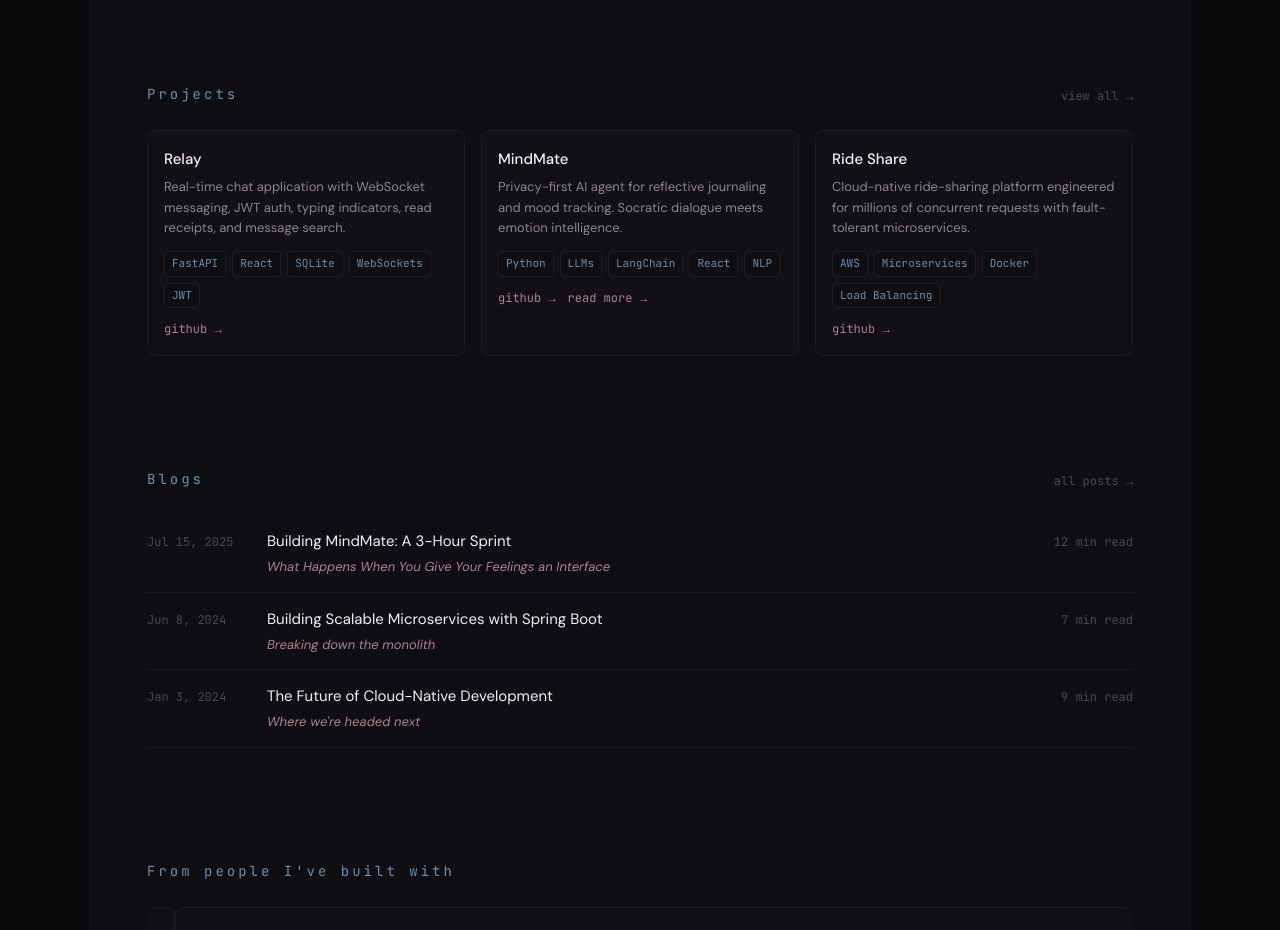
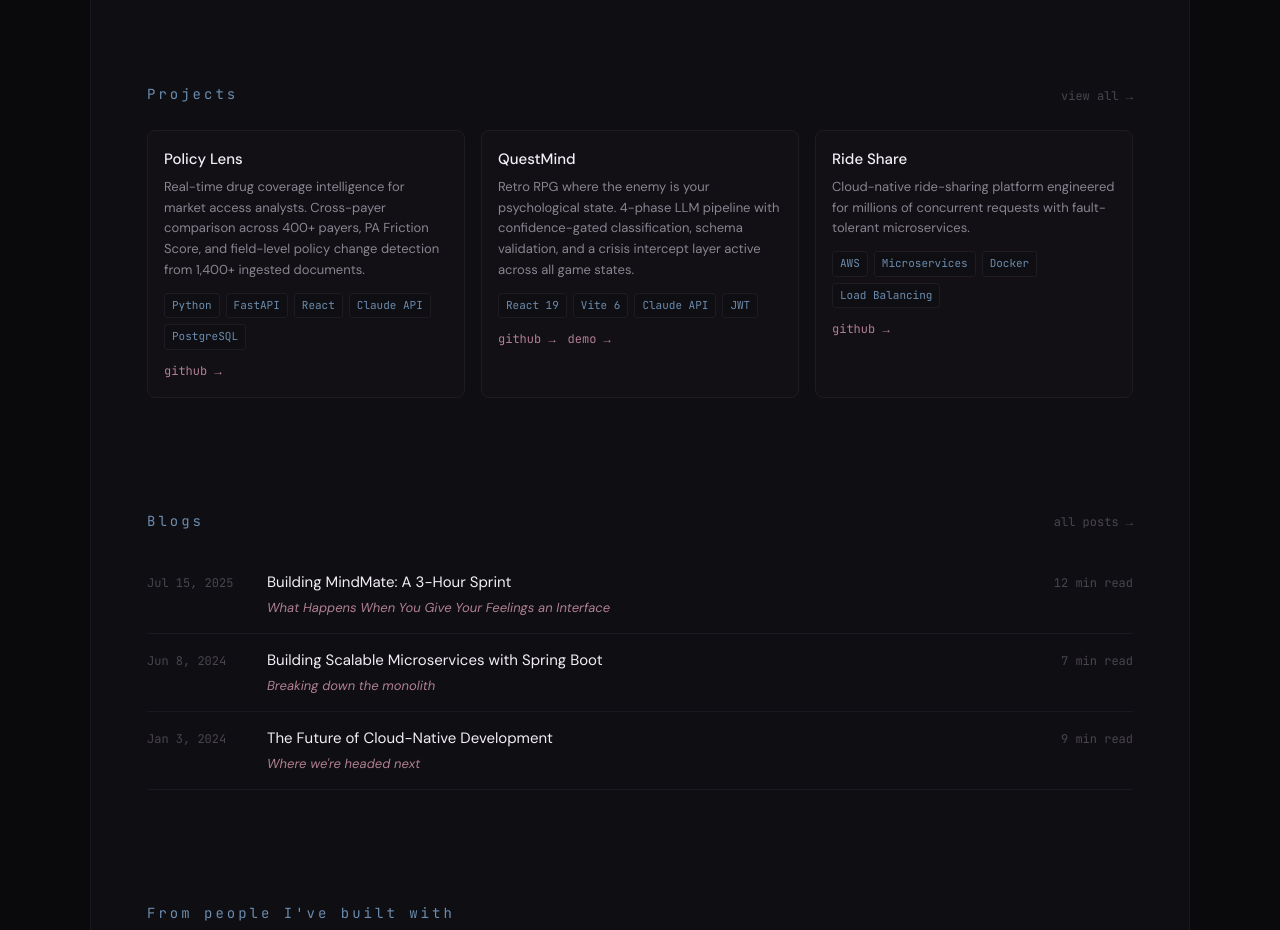
Before and after one commit to navneetha-rajan/navneetha-rajan.github.io, a Next.js app: page / in a window 1280 px wide. Shown: the part 1880-2810 px from the top of the page. Built offline with nearby package versions, Linux system fonts and the light colour scheme; a web font is replaced by a local one.

Commit message:
Update recent projects

```diff
--- a/app/page.tsx
+++ b/app/page.tsx
@@ -60,17 +60,17 @@ const education = [
 
 const projects = [
   {
-    title: 'Relay',
-    description: 'Real-time chat application with WebSocket messaging, JWT auth, typing indicators, read receipts, and message search.',
-    tech: ['FastAPI', 'React', 'SQLite', 'WebSockets', 'JWT'],
-    github: 'https://github.com/navneetha-rajan/relay-chat-room',
+    title: 'Policy Lens',
+    description: 'Real-time drug coverage intelligence for market access analysts. Cross-payer comparison across 400+ payers, PA Friction Score, and field-level policy change detection from 1,400+ ingested documents.',
+    tech: ['Python', 'FastAPI', 'React', 'Claude API', 'PostgreSQL'],
+    github: 'https://github.com/navneetha-rajan/policy-lens',
   },
   {
-    title: 'MindMate',
-    description: 'Privacy-first AI agent for reflective journaling and mood tracking. Socratic dialogue meets emotion intelligence.',
-    tech: ['Python', 'LLMs', 'LangChain', 'React', 'NLP'],
-    github: 'https://github.com/navneetha-rajan/MindMate',
-    blogLink: '/blogs/mindmate',
+    title: 'QuestMind',
+    description: 'Retro RPG where the enemy is your psychological state. 4-phase LLM pipeline with confidence-gated classification, schema validation, and a crisis intercept layer active across all game states.',
+    tech: ['React 19', 'Vite 6', 'Claude API', 'JWT'],
+    github: 'https://github.com/navneetha-rajan/quest-mind',
+    demo: 'https://questmind.insforge.site/',
   },
   {
     title: 'Ride Share',
@@ -451,8 +451,13 @@ export default function Home() {
                   <a href={p.github} target="_blank" rel="noopener noreferrer" style={{ ...mono(12, '#B08090'), transition: 'color 0.2s' }}>
                     github →
                   </a>
-                  {p.blogLink && (
-                    <Link href={p.blogLink} style={{ ...mono(12, '#B08090'), transition: 'color 0.2s' }}>
+                  {'demo' in p && p.demo && (
+                    <a href={p.demo as string} target="_blank" rel="noopener noreferrer" style={{ ...mono(12, '#B08090'), transition: 'color 0.2s' }}>
+                      demo →
+                    </a>
+                  )}
+                  {'blogLink' in p && !!p.blogLink && (
+                    <Link href={p.blogLink as string} style={{ ...mono(12, '#B08090'), transition: 'color 0.2s' }}>
                       read more →
                     </Link>
                   )}
--- a/app/projects/page.tsx
+++ b/app/projects/page.tsx
@@ -7,21 +7,22 @@ import Navigation from '../components/Navigation'
 
 const allProjects = [
   {
-    title: 'Relay',
-    subtitle: 'Real-Time Chat Platform',
+    title: 'Policy Lens',
+    subtitle: 'Real-Time Drug Coverage Intelligence',
     description:
-      'Real-time chat application with WebSocket messaging, JWT auth, typing indicators, read receipts, and message search.',
-    tech: ['FastAPI', 'React', 'SQLite', 'WebSockets', 'JWT'],
-    github: 'https://github.com/navneetha-rajan/relay-chat-room',
+      'Real-time drug coverage intelligence for market access analysts. Cross-payer comparison across 400+ payers, PA Friction Score, and field-level policy change detection from 1,400+ ingested documents.',
+    tech: ['Python', 'FastAPI', 'React', 'Claude API', 'Ollama', 'Qwen', 'PostgreSQL', 'Playwright', 'PyMuPDF'],
+    github: 'https://github.com/navneetha-rajan/policy-lens',
     featured: true,
   },
   {
-    title: 'MindMate',
-    subtitle: 'Autonomous Mental Wellness Companion',
+    title: 'QuestMind',
+    subtitle: 'Mental Health RPG',
     description:
-      'Privacy-first AI agent that guides users through reflective journaling, mood analysis, and weekly planning via Socratic dialogue and emotion tracking.',
-    tech: ['Python', 'LLMs', 'LangGraph', 'FastAPI', 'NLP', 'Data Visualization'],
-    github: 'https://github.com/navneetha-rajan/MindMate',
+      'Retro RPG where the enemy is your psychological state. 4-phase LLM pipeline with confidence-gated classification, schema validation, and a crisis intercept layer active across all game states.',
+    tech: ['React 19', 'Vite 6', 'Claude API', 'Google Calendar', 'JWT'],
+    github: 'https://github.com/navneetha-rajan/quest-mind',
+    demo: 'https://questmind.insforge.site/',
     featured: true,
   },
   {
@@ -32,6 +33,24 @@ const allProjects = [
     tech: ['AWS', 'Microservices', 'Docker', 'Load Balancing', 'RabbitMQ', 'Python', 'Flask'],
     github: 'https://github.com/navneetha-rajan/Ride-Share-Application',
     featured: true,
+  },
+  {
+    title: 'Relay',
+    subtitle: 'Real-Time Chat Platform',
+    description:
+      'Real-time chat application with WebSocket messaging, JWT auth, typing indicators, read receipts, and message search.',
+    tech: ['FastAPI', 'React', 'SQLite', 'WebSockets', 'JWT'],
+    github: 'https://github.com/navneetha-rajan/relay-chat-room',
+    featured: false,
+  },
+  {
+    title: 'MindMate',
+    subtitle: 'Autonomous Mental Wellness Companion',
+    description:
+      'Privacy-first AI agent that guides users through reflective journaling, mood analysis, and weekly planning via Socratic dialogue and emotion tracking.',
+    tech: ['Python', 'LLMs', 'LangGraph', 'FastAPI', 'NLP', 'Data Visualization'],
+    github: 'https://github.com/navneetha-rajan/MindMate',
+    featured: false,
   },
   {
     title: 'Bookify',
@@ -161,6 +180,7 @@ export default function ProjectsPage() {
                     </span>
                   ))}
                 </div>
+                <div className="flex gap-3" style={{ marginTop: 'auto' }}>
                   <a
                     href={project.github}
                     target="_blank"
@@ -169,14 +189,29 @@ export default function ProjectsPage() {
                     style={{
                       fontFamily: '"JetBrains Mono", monospace',
                       fontSize: '10px',
-                    color: 'var(--color-text-muted)',
+                      color: 'var(--color-accent-mauve)',
                       transition: 'color 0.2s',
-                    marginTop: 'auto',
                     }}
                   >
                     <Github size={12} />
                     View Code →
                   </a>
+                  {'demo' in project && project.demo && (
+                    <a
+                      href={project.demo}
+                      target="_blank"
+                      rel="noopener noreferrer"
+                      style={{
+                        fontFamily: '"JetBrains Mono", monospace',
+                        fontSize: '10px',
+                        color: 'var(--color-accent-mauve)',
+                        transition: 'color 0.2s',
+                      }}
+                    >
+                      Live Demo →
+                    </a>
+                  )}
+                </div>
               </motion.article>
             ))}
           </div>
```
Lines whose indentation alone changed are shown as unchanged.
